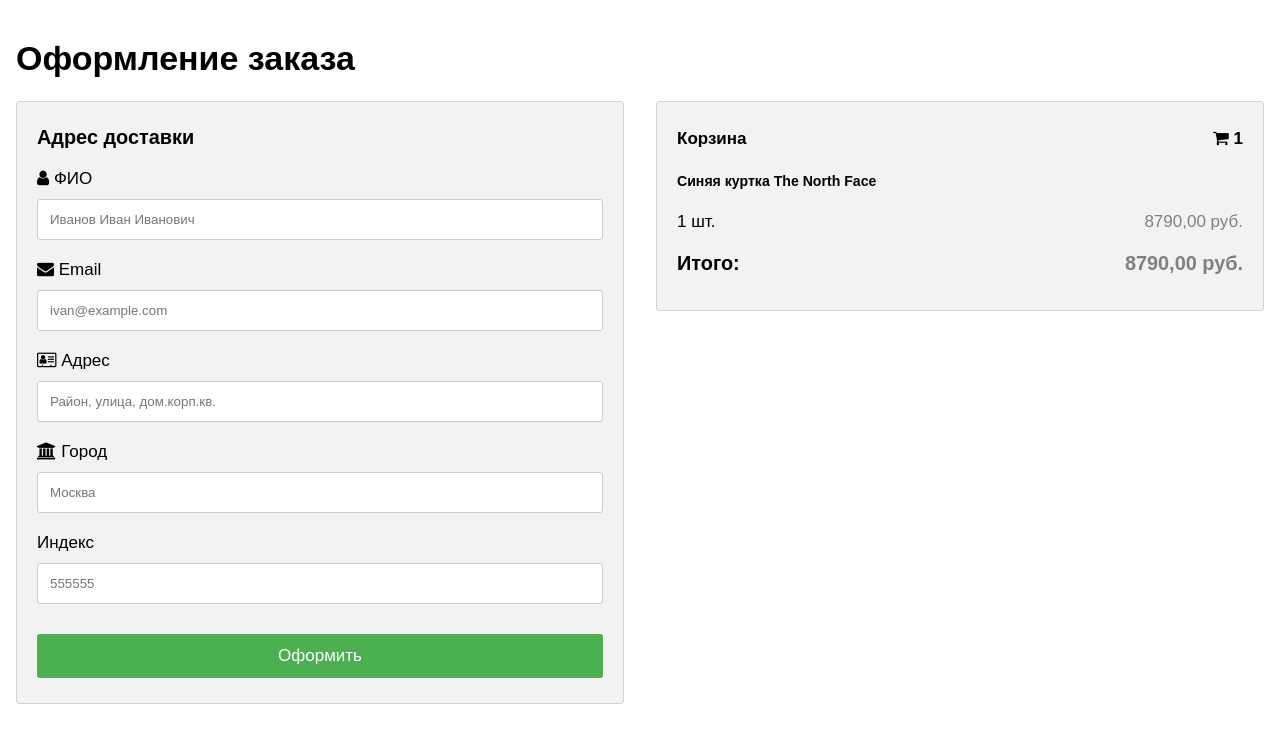
After one commit to Ser-Kov/UrbanProject, a Django app: page /users/create_order/ in a window 1280 px wide. The commit adds this page. Shown: the top 743 px of the page. Run offline with Django 5.2, Linux system fonts and the light colour scheme; a user stored in the database is signed in; data comes from the database, SQL or seed files in the repository; both versions use the stored data as it was after the commit.

Commit message:
Добавлен шаблон оформления заявки

```diff
--- a/OnlineShop/static/vendor/css/orders.css
+++ /dev/null
@@ -1,3 +0,0 @@
-body {
-    padding-top: 56px;
-}
--- a/OnlineShop/templates/products/baskets.html
+++ b/OnlineShop/templates/products/baskets.html
@@ -13,7 +13,7 @@
                 <div class="row text-center">
                     <div class="col-lg-4">
                         <input name="basketID" type="number" class="form-control"
-                               value="{{basket.quantity}}" min="0">
+                               value="{{basket.quantity}}" readonly>
                     </div>
                     <div class="col-lg-4">{{basket.sum}} руб.</div>
                     <div class="col-lg-4">
@@ -32,7 +32,7 @@
             <h4 class="float-right">{{baskets.total_sum}} руб.</h4>
         </div>
     </div>
-    <a class="btn btn-success btn-lg float-right" href="#">
+    <a class="btn btn-success btn-lg float-right" href="{% url 'users:create_order' %}">
         Оформить заказ
     </a>
 {% else %}
--- /dev/null
+++ b/OnlineShop/templates/users/create_order.html
@@ -0,0 +1,158 @@
+<!DOCTYPE html>
+<html>
+<head>
+<meta name="viewport" content="width=device-width, initial-scale=1">
+<link rel="stylesheet" href="https://cdnjs.cloudflare.com/ajax/libs/font-awesome/4.7.0/css/font-awesome.min.css">
+<style>
+body {
+  font-family: Arial;
+  font-size: 17px;
+  padding: 8px;
+}
+
+* {
+  box-sizing: border-box;
+}
+
+.row {
+  display: -ms-flexbox; /* IE10 */
+  display: flex;
+  -ms-flex-wrap: wrap; /* IE10 */
+  flex-wrap: wrap;
+  margin: 0 -16px;
+}
+
+.col-25 {
+  -ms-flex: 25%; /* IE10 */
+  flex: 25%;
+}
+
+.col-50 {
+  -ms-flex: 50%; /* IE10 */
+  flex: 50%;
+}
+
+.col-75 {
+  -ms-flex: 75%; /* IE10 */
+  flex: 75%;
+}
+
+.col-25,
+.col-50,
+.col-75 {
+  padding: 0 16px;
+}
+
+.container {
+  background-color: #f2f2f2;
+  padding: 5px 20px 15px 20px;
+  border: 1px solid lightgrey;
+  border-radius: 3px;
+}
+
+input[type=text] {
+  width: 100%;
+  margin-bottom: 20px;
+  padding: 12px;
+  border: 1px solid #ccc;
+  border-radius: 3px;
+}
+
+label {
+  margin-bottom: 10px;
+  display: block;
+}
+
+.icon-container {
+  margin-bottom: 20px;
+  padding: 7px 0;
+  font-size: 24px;
+}
+
+.btn {
+  background-color: #4CAF50;
+  color: white;
+  padding: 12px;
+  margin: 10px 0;
+  border: none;
+  width: 100%;
+  border-radius: 3px;
+  cursor: pointer;
+  font-size: 17px;
+}
+
+.btn:hover {
+  background-color: #45a049;
+}
+
+a {
+  color: #2196F3;
+}
+
+hr {
+  border: 1px solid lightgrey;
+}
+
+span.price {
+  float: right;
+  color: grey;
+}
+
+/* Адаптивный макет - когда экран меньше 800 пикселей в ширину, сделайте два столбца стеком друг на друга, а не рядом друг с другом (также измените направление-сделайте столбец "корзина" сверху) */
+@media (max-width: 800px) {
+  .row {
+    flex-direction: column-reverse;
+  }
+  .col-25 {
+    margin-bottom: 20px;
+  }
+}
+</style>
+</head>
+<body>
+<h1>Оформление заказа</h1>
+
+<div class="row">
+  <div class="col-50">
+    <div class="container">
+      <form action="../action_page.php">
+
+        <div class="row">
+          <div class="col-50">
+            <h3>Адрес доставки</h3>
+            <label for="fname"><i class="fa fa-user"></i> ФИО</label>
+            <input type="text" id="fname" name="firstname" placeholder="Иванов Иван Иванович">
+            <label for="email"><i class="fa fa-envelope"></i> Email</label>
+            <input type="text" id="email" name="email" placeholder="ivan@example.com">
+            <label for="adr"><i class="fa fa-address-card-o"></i> Адрес</label>
+            <input type="text" id="adr" name="address" placeholder="Район, улица, дом.корп.кв.">
+            <label for="city"><i class="fa fa-institution"></i> Город</label>
+            <input type="text" id="city" name="city" placeholder="Москва">
+
+            <div class="row">
+              <div class="col-50">
+                <label for="zip">Индекс</label>
+                <input type="text" id="zip" name="zip" placeholder="555555">
+              </div>
+            </div>
+          </div>
+        </div>
+        <input type="submit" value="Оформить" class="btn">
+      </form>
+    </div>
+  </div>
+  <div class="col-50">
+    <div class="container">
+      <h4>Корзина <span class="price" style="color:black"><i class="fa fa-shopping-cart"></i>
+        <b>{{baskets.total_quantity}}</b></span></h4>
+        {% for basket in baskets %}
+          <h5 class="card-title">{{basket.product.name}}</h5>
+          {{basket.quantity}} шт. <span class="price">{{basket.sum}} руб.</span>
+        {% endfor %}
+        <h3 class="card-title">Итого: <span class="price">{{baskets.total_sum}} руб.</span></h3>
+    </div>
+  </div>
+</div>
+
+</body>
+</html>
--- a/OnlineShop/users/urls.py
+++ b/OnlineShop/users/urls.py
@@ -1,5 +1,5 @@
 from django.urls import path
-from users.views import login, registration, profile, logout
+from users.views import login, registration, profile, logout, create_order
 
 # Указываем приложение, с которым будут связаны пути.
 app_name = 'users'
@@ -8,5 +8,6 @@ urlpatterns = [
     path('login/', login, name='login'),
     path('registration/', registration, name='registration'),
     path('profile/', profile, name='profile'),
-    path('logout/', logout, name='logout')
+    path('logout/', logout, name='logout'),
+    path('create_order/', create_order, name='create_order')
 ]
--- a/OnlineShop/users/views.py
+++ b/OnlineShop/users/views.py
@@ -72,3 +72,12 @@ def profile(request):
 def logout(request):
     auth.logout(request)
     return HttpResponseRedirect(reverse('index'))
+
+
+def create_order(request):
+    title = 'Оформление заказа'
+    context = {
+        'title': title,
+        'baskets': Basket.objects.filter(user=request.user)
+    }
+    return render(request, 'users/create_order.html', context)
```
Also changed, not shown: OnlineShop/db.sqlite3.
